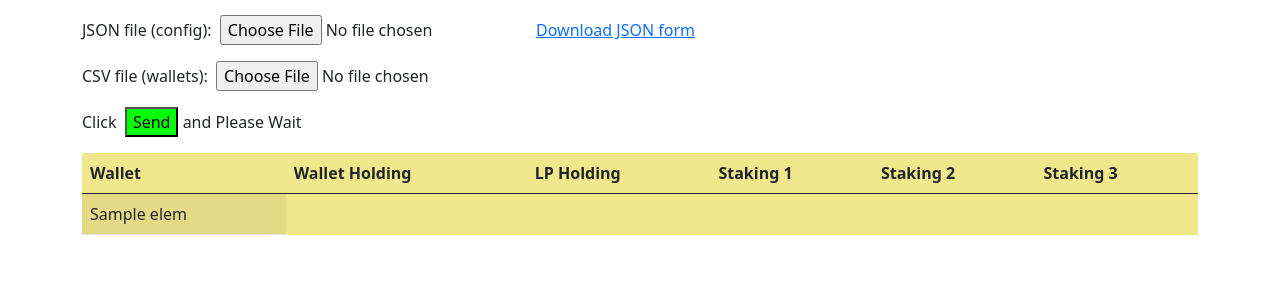
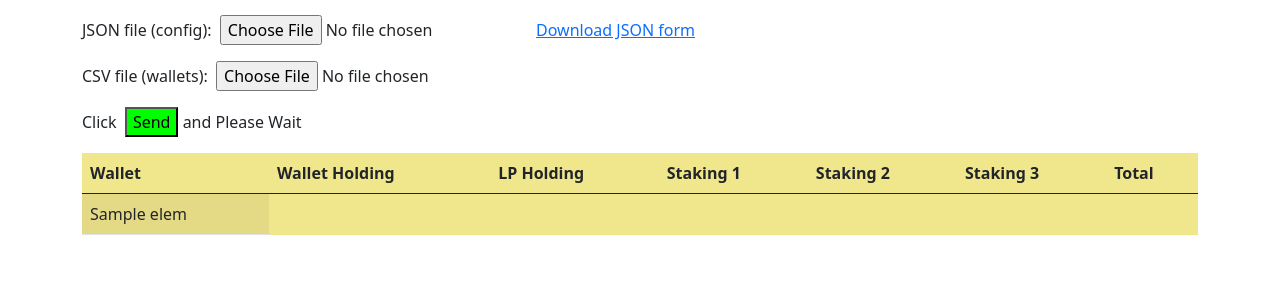
Before and after one commit to NEgadai/crypto_project, a Flask app: template templates/base.html in a window 1280 px wide. Shown: the part 56-356 px from the top of the page. Run offline with Flask 2, Linux system fonts and the light colour scheme; the template is opened without the code that fills it: most values are stand-ins (such as "Sample title", 1, 10 or a date in 2020); some libraries are stand-ins or nearby versions.

Commit message:
add total

```diff
--- a/app.py
+++ b/app.py
@@ -7,6 +7,7 @@ import csv
 from retry import retry
 from flask import Flask, render_template, request, send_file
 from concurrent.futures.thread import ThreadPoolExecutor
+from decimal import Decimal
 
 
 app = Flask(__name__)
@@ -122,9 +123,16 @@ def check_addresses(path: str):
         print('########## [4/4] Starting Check Staking ##########')
         for worker in workers:
             worker.result()
+        total_of_values()
         results_dict_to_list()
         download_output_file()
         print('########## Completed ##########')
+
+
+def total_of_values():
+    for wallet in results_wallets:
+        sum = Decimal(results_wallets[wallet]['balance']) + Decimal(results_wallets[wallet]['lp']) + Decimal(results_wallets[wallet]['staking_1']) + Decimal(results_wallets[wallet]['staking_2']) + Decimal(results_wallets[wallet]['staking_3'])
+        results_wallets[wallet]['total'] = sum
 
 
 def init_result_dict(wallet: str):
@@ -134,6 +142,7 @@ def init_result_dict(wallet: str):
     results_wallets[wallet]['staking_1'] = 0.0
     results_wallets[wallet]['staking_2'] = 0.0
     results_wallets[wallet]['staking_3'] = 0.0
+    results_wallets[wallet]['total'] = 0.0
 
 
 @retry(exceptions=Exception, tries=3, delay=2, jitter=2)
@@ -154,7 +163,7 @@ def stack_of_function(wallet: str):
 
 def download_output_file():
     try:
-        fields = ['wallet', 'balance', 'lp', 'staking_1', 'staking_2', 'staking_3']
+        fields = ['wallet', 'balance', 'lp', 'staking_1', 'staking_2', 'staking_3', 'total']
         with open('output.csv', 'w', newline='', encoding="utf8") as f:
             write = csv.writer(f)
             write.writerow(fields)
@@ -171,7 +180,8 @@ def results_dict_to_list():
         staking_1 = results_wallets[data]['staking_1']
         staking_2 = results_wallets[data]['staking_2']
         staking_3 = results_wallets[data]['staking_3']
-        line = [wallet, balance, lp, staking_1, staking_2, staking_3]
+        total = results_wallets[data]['total']
+        line = [wallet, balance, lp, staking_1, staking_2, staking_3, total]
         result_list.append(line)
 
 
--- a/templates/base.html
+++ b/templates/base.html
@@ -43,6 +43,7 @@
             <th>Staking 1</th>
             <th>Staking 2</th>
             <th>Staking 3</th>
+            <th>Total</th>
         </tr>
         </thead>
         <tbody>
```
